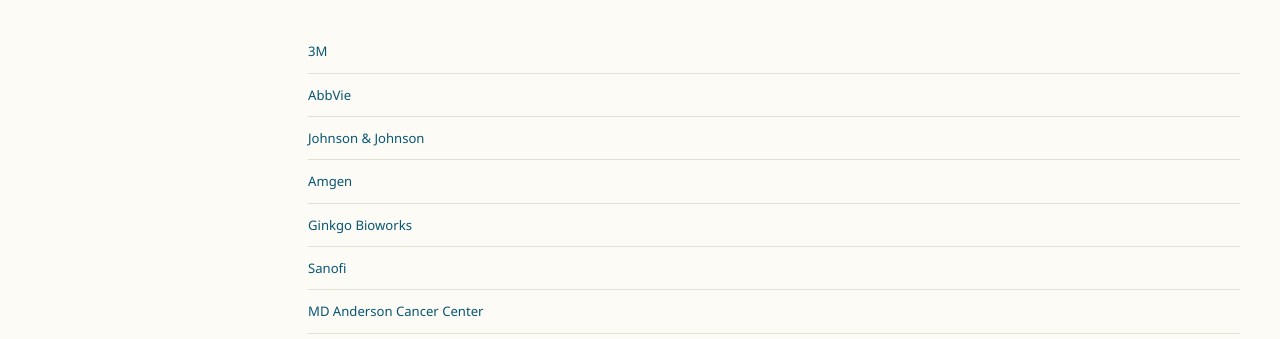
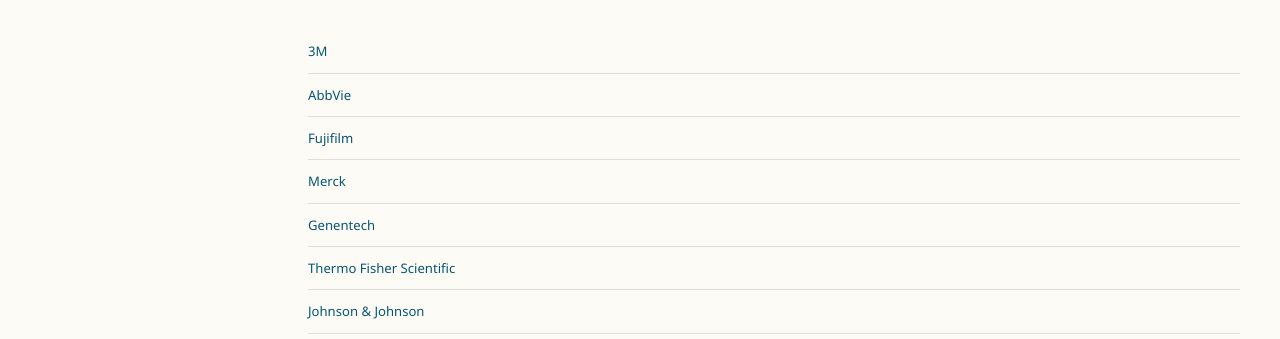
Before and after one commit to austinesparza/csulb-biotech-career-hub, a Next.js app: page /image-credits in a window 1280 px wide. Shown: the part 1240-1579 px from the top of the page. Built offline with nearby package versions, Linux system fonts and the light colour scheme.

Commit message:
Credit phase-two employer marks

```diff
--- a/src/app/image-credits/page.tsx
+++ b/src/app/image-credits/page.tsx
@@ -21,6 +21,10 @@
 const LOGOS = [
   ['3M', 'https://simpleicons.org/?q=3m'],
   ['AbbVie', 'https://simpleicons.org/?q=abbvie'],
+  ['Fujifilm', 'https://simpleicons.org/?q=fujifilm'],
+  ['Merck', 'https://simpleicons.org/?q=merck'],
+  ['Genentech', 'https://commons.wikimedia.org/wiki/File:Genentech.svg'],
+  ['Thermo Fisher Scientific', 'https://commons.wikimedia.org/wiki/File:Thermo_Fisher_Scientific_logo.svg'],
   ['Johnson & Johnson', 'https://commons.wikimedia.org/wiki/File:Johnson_and_Johnson_Logo.svg'],
   ['Amgen', 'https://commons.wikimedia.org/wiki/File:Amgen.svg'],
   ['Ginkgo Bioworks', 'https://commons.wikimedia.org/wiki/File:Ginkgo_Bioworks_logo.svg'],
```
